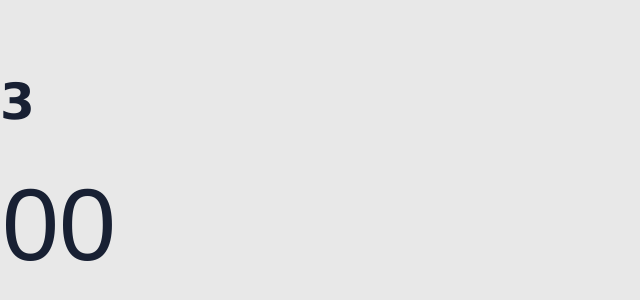
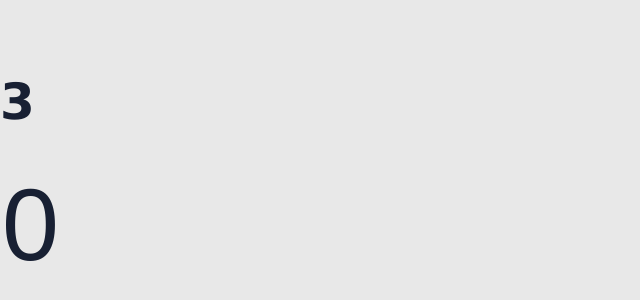
Before and after one commit to sund4e/timer, a Next.js app: page / in a window 1280 px wide. Shown: the part 238-538 px from the top of the page, without its empty margins (0-640 px from the left). Built offline with nearby package versions, Linux system fonts and the light colour scheme.

Commit message:
Refactor to have single inputs

```diff
--- a/components/NumberInput/NumberInput.tsx
+++ b/components/NumberInput/NumberInput.tsx
@@ -1,76 +1,69 @@
-import styled from 'styled-components';
-import { useRef, useEffect } from 'react';
-import { Theme } from '../../styles/theme';
-
-const StyledInput = styled.input`
-  color: ${({ theme }: { theme: Theme }) => theme.colors.primary};
-  border-style: none;
-  font-size: ${({ theme }: { theme: Theme }) => theme.fontSizes.big};
-  caret-color: transparents;
-  background-color: transparent;
-`;
+import { useState } from 'react';
+import SingleInput from '../SingleInput/SingleInput';
 
 export type Props = {
+  onChange: (value: number, inputReady: boolean) => void;
   value: number;
-  onChange: (newValue: number, inputReady: boolean) => void;
+  isFocused: boolean;
   size: number;
-  isFocused: boolean;
 };
 
-const NumberInput = ({ value, onChange, size, isFocused }: Props) => {
-  const input = useRef<HTMLInputElement>(null);
-  const changeIndex = useRef<number>(0);
+const getValueAsArray = (value: number, size: number) => {
+  const valueArray = Array.from(value.toString()).map((value) =>
+    parseInt(value)
+  );
+  if (valueArray.length < size) {
+    const defict = size - valueArray.length;
+    const defictArray = new Array(defict).fill(0);
+    return [...defictArray, ...valueArray];
+  }
 
-  useEffect(() => {
-    if (input.current) {
-      if (isFocused) {
-        input.current.focus();
-      } else {
-        input.current.blur();
-      }
+  if (valueArray.length > size) {
+    return valueArray.slice(0, size);
+  }
+
+  return valueArray;
+};
+
+const NumberInput = ({
+  value,
+  onChange,
+  isFocused,
+  size,
+}: NumberInputProps) => {
+  const [focusIndex, setFocusIndex] = useState(0);
+  const inputValue = getValueAsArray(value, size);
+
+  const focusNextInput = () => {};
+
+  const onChangeInput = (index: number) => (newValue: number) => {
+    const newNumber = parseInt(
+      Object.assign([], inputValue, { [index]: newValue }).join('')
+    );
+    const nextIndex = index + 1;
+    const inputReady = nextIndex === inputValue.length;
+    if (inputReady) {
+      setFocusIndex(0);
+    } else {
+      setFocusIndex(nextIndex);
     }
-  }, [isFocused]);
-
-  const inputValue = value < 10 ? `0${value}` : value.toString();
-
-  const onChangeInput = (event: React.FormEvent<HTMLInputElement>) => {
-    const newValue = event.currentTarget.value;
-    const currentIndex = changeIndex.current;
-    const changedValue = newValue[currentIndex];
-    const valueWithChange =
-      inputValue.toString().substr(0, currentIndex) +
-      changedValue +
-      inputValue.toString().substr(currentIndex + 1);
-    const newTime = parseInt(valueWithChange.slice(0, size));
-
-    if (!isNaN(newTime)) {
-      const lastIndex = changeIndex.current === size - 1;
-      changeIndex.current = lastIndex ? 0 : changeIndex.current + 1;
-      onChange(newTime, lastIndex);
-    }
-
-    //Use tiemout to set the cursor position to avoid race condition with browser updating the input
-    setTimeout(() => {
-      input.current &&
-        input.current.setSelectionRange(
-          changeIndex.current,
-          changeIndex.current
-        );
-    }, 0);
-  };
-
-  const onClick = () => {
-    input.current && input.current.setSelectionRange(0, 0);
+    focusNextInput();
+    onChange(newNumber, inputReady);
   };
 
   return (
-    <StyledInput
-      ref={input}
-      value={inputValue}
-      onChange={onChangeInput}
-      onClick={onClick}
-      size={size}
-    />
+    <>
+      {inputValue.map((num: number, index: number) => {
+        return (
+          <SingleInput
+            key={index}
+            onChange={onChangeInput(index)}
+            value={num}
+            isFocused={isFocused && focusIndex === index}
+          />
+        );
+      })}
+    </>
   );
 };
 
--- /dev/null
+++ b/components/SingleInput/SingleInput.tsx
@@ -0,0 +1,62 @@
+import styled from 'styled-components';
+import { useRef, useEffect, useState } from 'react';
+import { Theme } from '../../styles/theme';
+
+const StyledInput = styled.input`
+  color: ${({ theme, isFocused }: { theme: Theme; isFocused: boolean }) =>
+    isFocused ? theme.colors.accent : theme.colors.primary};
+  border-style: none;
+  font-size: ${({ theme }: { theme: Theme }) => theme.fontSizes.big};
+  caret-color: transparent;
+  background-color: transparent;
+  &:focus {
+    outline: none;
+  }
+`;
+
+export type Props = {
+  value: number;
+  onChange: (newValue: number) => void;
+  isFocused: boolean;
+};
+
+const SingleInput = ({ value, onChange, isFocused }: Props) => {
+  const input = useRef<HTMLInputElement>(null);
+
+  useEffect(() => {
+    if (input.current) {
+      if (isFocused) {
+        input.current.focus();
+      } else {
+        input.current.blur();
+      }
+    }
+  }, [isFocused]);
+
+  useEffect(() => {
+    input.current && input.current.setSelectionRange(0, 0);
+  });
+
+  const inputValue = value.toString();
+
+  const onChangeInput = (event: React.FormEvent<HTMLInputElement>) => {
+    const newValue = event.currentTarget.value;
+    const newTime = parseInt(newValue[0]);
+
+    if (!isNaN(newTime)) {
+      onChange(newTime);
+    }
+  };
+
+  return (
+    <StyledInput
+      ref={input}
+      value={inputValue}
+      onChange={onChangeInput}
+      size={1}
+      isFocused={isFocused}
+    />
+  );
+};
+
+export default SingleInput;
```
Also changed, not shown: 1 other file (tests, documents, lock files or other folders).
